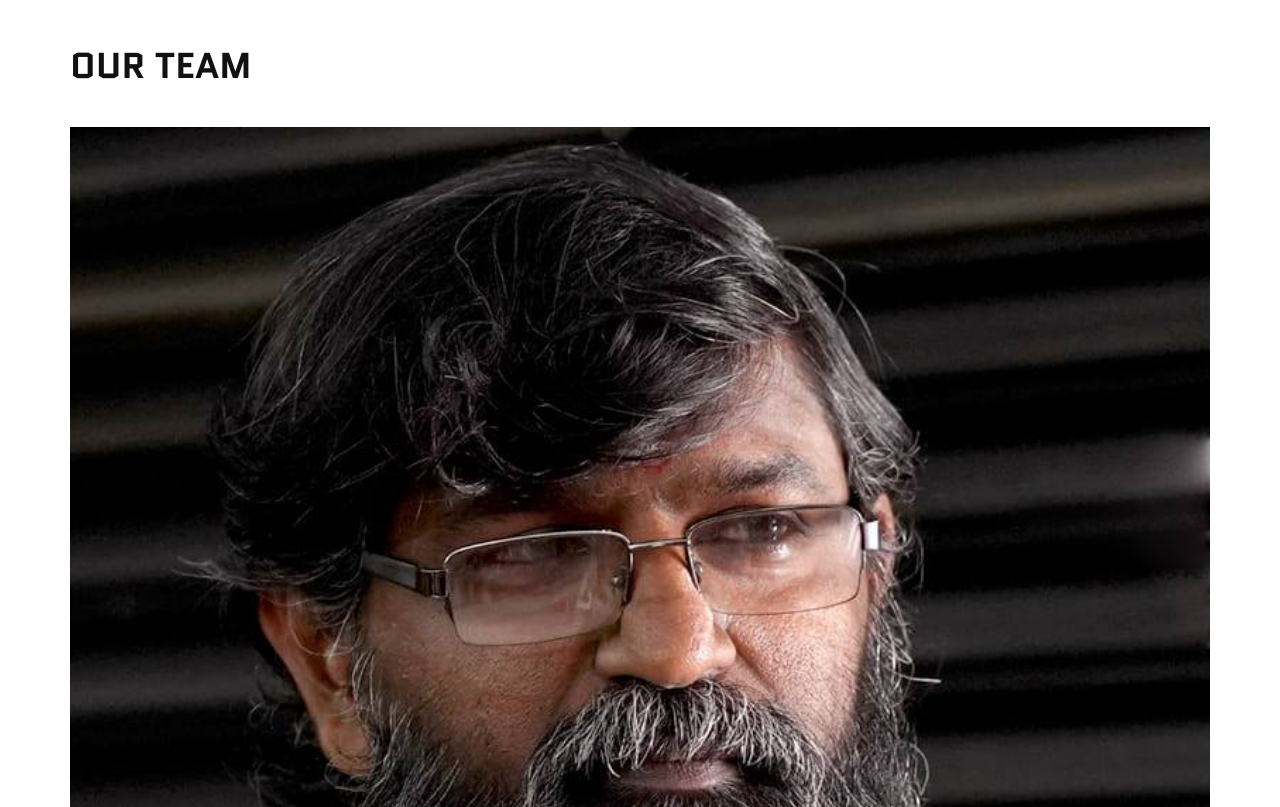
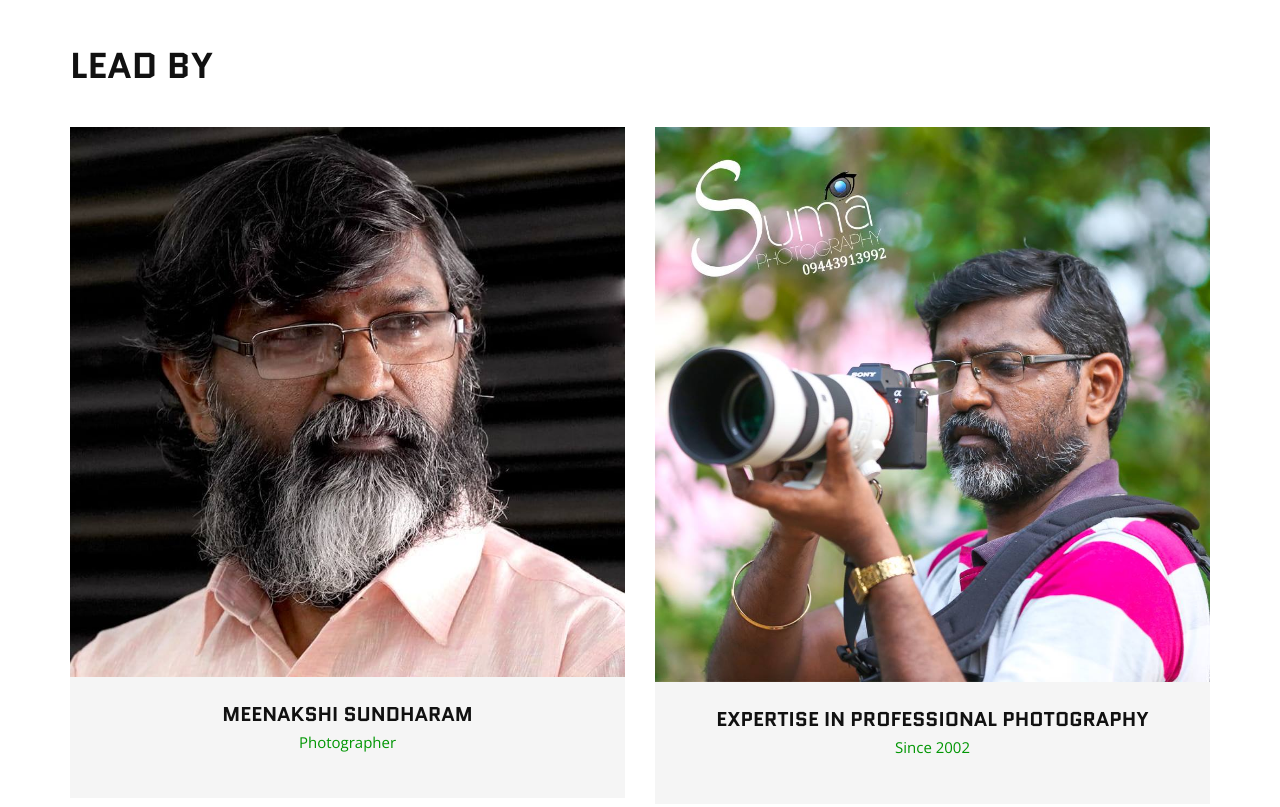
Before and after one commit to ThanushSiva/SumaWeddingPhotography, a plain HTML site: page about.html in a window 1280 px wide. Shown: the part 340-1147 px from the top of the page. Drawn offline with nearby package versions, Linux system fonts and the light colour scheme.

Commit message:
brief changes 08

```diff
--- a/about.html
+++ b/about.html
@@ -78,7 +78,7 @@
             <div class="row">
                 <div class="col-lg-6 col-md-6">
                     <div class="section-title">
-                        <h2>Our team</h2>
+                        <h2>Lead By</h2>
                     </div>
                 </div>
                 <div class="col-lg-6 col-md-6">
@@ -87,12 +87,21 @@
                 </div>
             </div>
             <div class="row">
-                <div class="col-lg-12 col-md-12 col-sm-12">
+                <div class="col-lg-6 col-md-12 col-sm-12">
                     <div class="team-item">
                         <img src="SUMA/per/personal2.jpg" alt="">
                         <div class="ti-text">
                             <h5>Meenakshi Sundharam</h5>
                             <span>Photographer</span>
+                        </div>
+                    </div>
+                </div>
+                <div class="col-lg-6 col-md-12 col-sm-12">
+                    <div class="team-item">
+                        <img src="SUMA/per/logo.jpg" alt="">
+                        <div class="ti-text">
+                            <h5>Expertise in Professional Photography</h5>
+                            <span>Since 2002</span>
                         </div>
                     </div>
                 </div>
```
